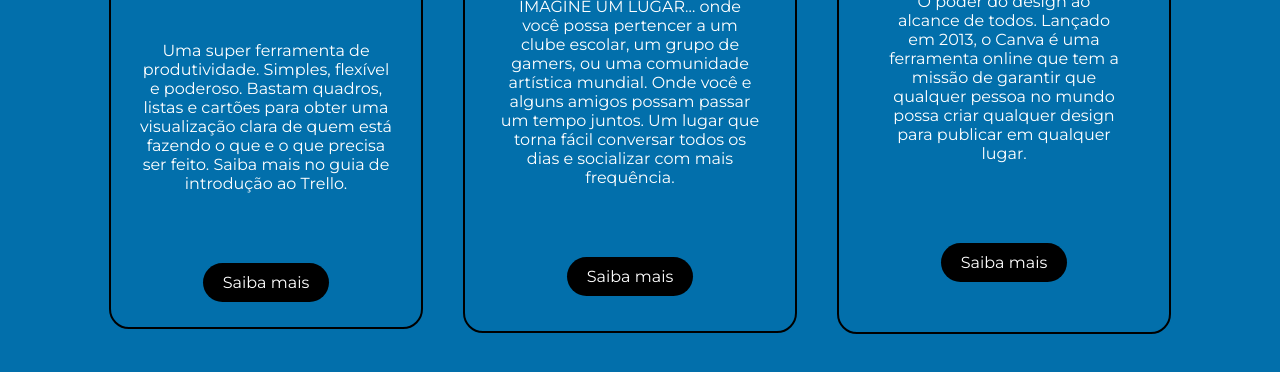
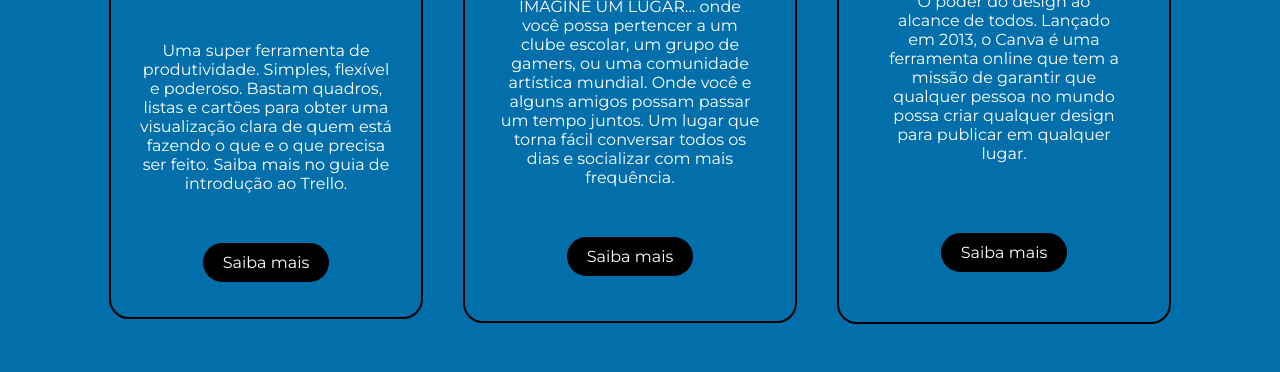
Before and after one commit to Fernando-De-Almeida-Bento/Projeto-IHC, a plain HTML site: page Ferramentas.index.html in a window 1280 px wide. Shown: the part 588-960 px from the top of the page. Drawn offline with Linux system fonts and the light colour scheme.

Commit message:
Alguns ajustes

```diff
--- a/CSS/Ferramentas.css
+++ b/CSS/Ferramentas.css
@@ -140,7 +140,7 @@ h1{
     text-decoration: none;
     transition: 0.5s;
     outline: none;
-    margin-top: 20px;
+    margin-bottom: 10px;
 }
 
 .container .card2 .content a {
@@ -153,7 +153,7 @@ h1{
     text-decoration: none;
     transition: 0.5s;
     outline: none;
-    margin-top: 20px;
+    margin-bottom: 10px;
 }
 
 .container .card3 .content a {
@@ -166,7 +166,7 @@ h1{
     text-decoration: none;
     transition: 0.5s;
     outline: none;
-    margin-top: 50px;
+    margin-top: 40px;
 }
 
 .container .card:hover {
@@ -204,14 +204,17 @@ h1{
 
 .container .card:hover .content a {
     color: white;
+    box-shadow: 2px 20px 25px black;
 }
 
 .container .card2:hover .content a {
     color: white;
+    box-shadow: 2px 20px 25px black;
 }
 
 .container .card3:hover .content a {
     color: white;
+    box-shadow: 2px 20px 25px black;
 }
 
 .box img {
```
